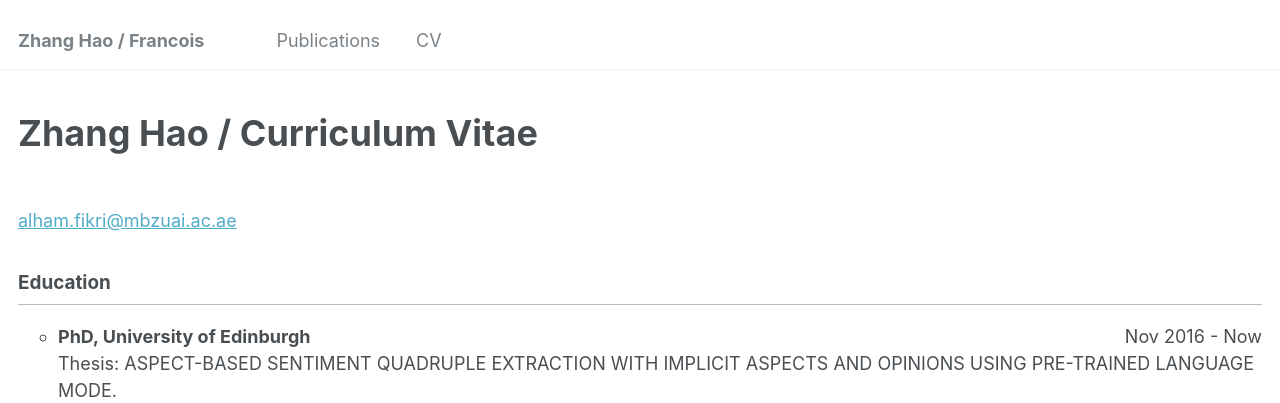
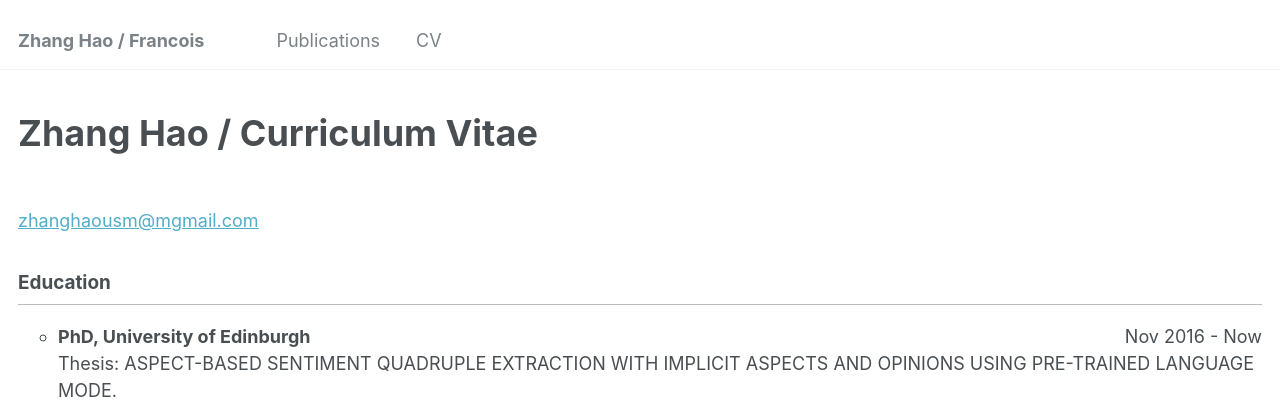
Before and after one commit to sydmou/sydmou.github.io, a Jekyll site: the page built from _pages/cv.md, in a window 1280 px wide and 900 px high. Shown: the top 403 px of the window. Built offline with Jekyll 4.4.1, drawn with Linux system fonts in a browser that asks for light colours.

Commit message:
Update cv.md

```diff
--- a/_pages/cv.md
+++ b/_pages/cv.md
@@ -9,7 +9,7 @@ redirect_from:
 
 {% include base_path %}
 <p style="font-size: 2em; font-weight: bold;">Zhang Hao / Curriculum Vitae</p>
-[alham.fikri@mbzuai.ac.ae](mailto:alham.fikri@mbzuai.ac.ae)
+[zhanghaousm@mgmail.com](mailto:zhanghaousm@mgmail.com)
 
 
 ## Education
```
